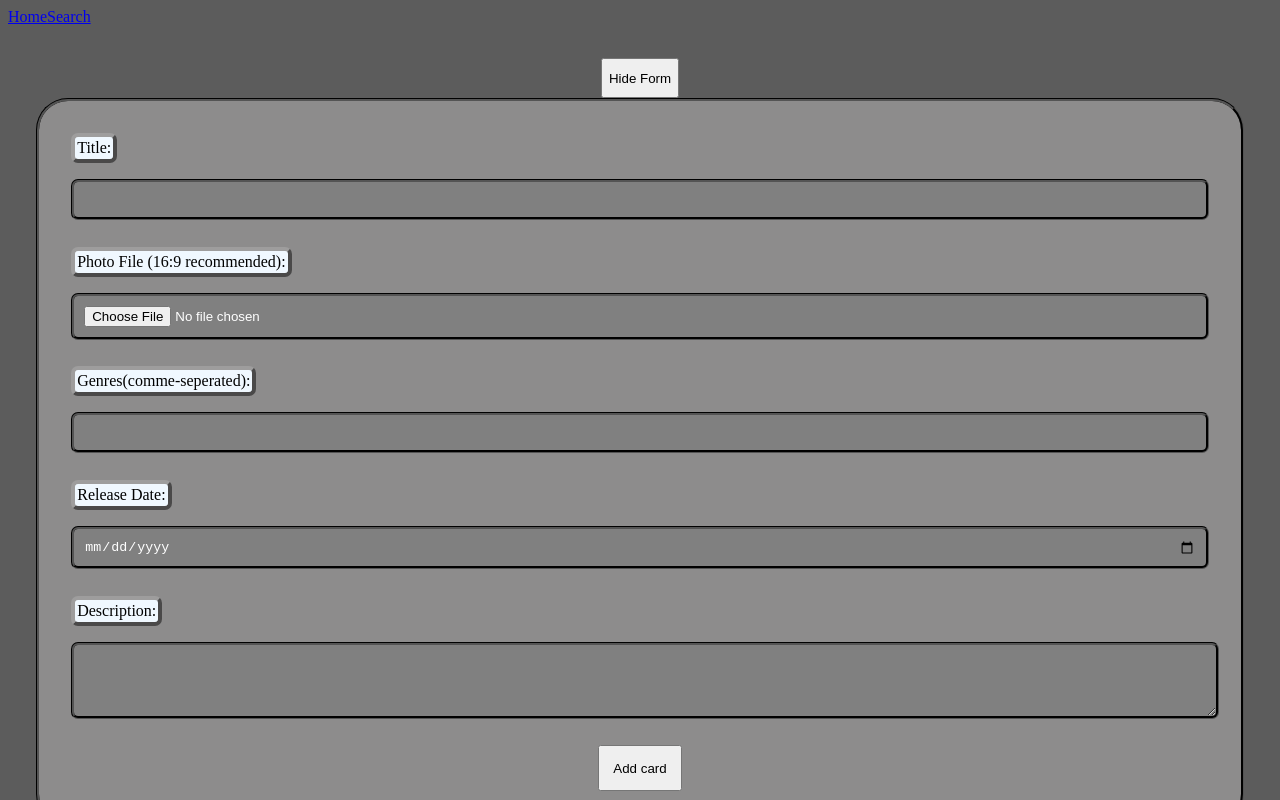
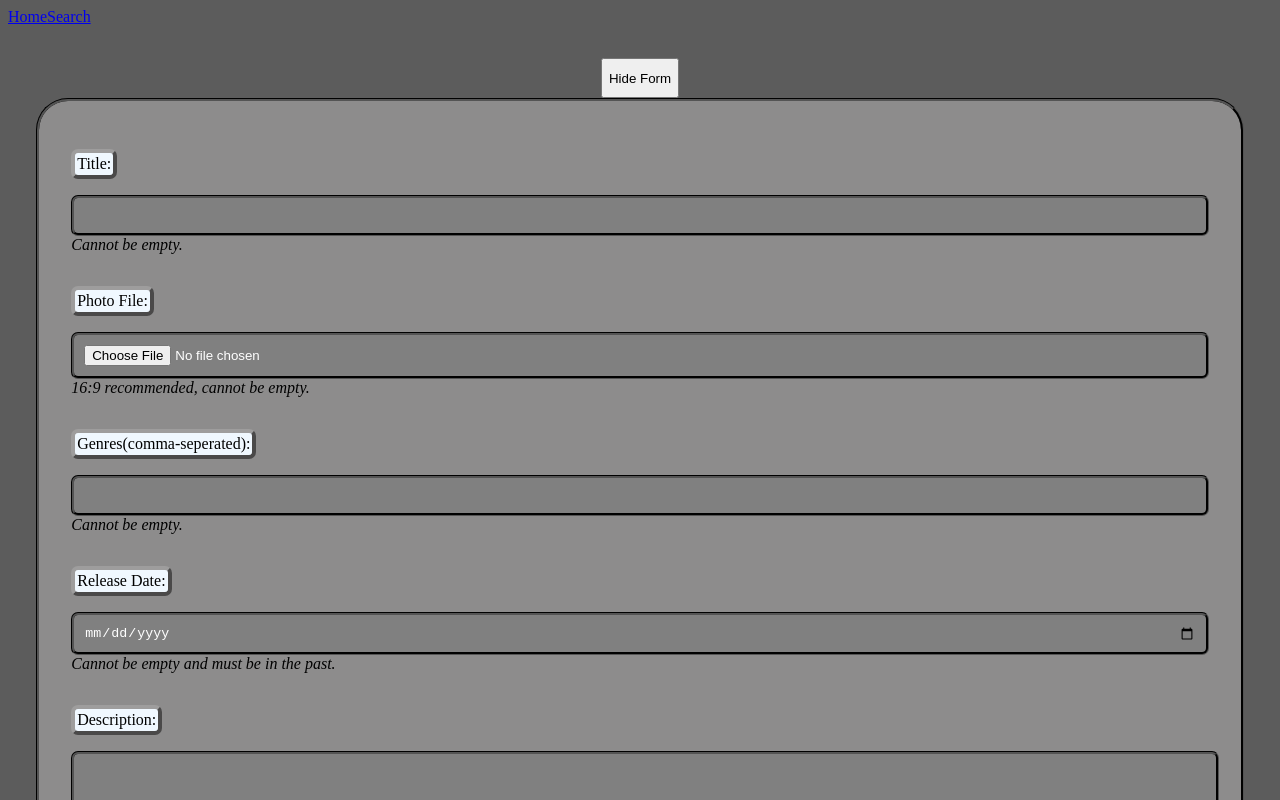
Before and after one commit to Mardixx/AngularApp, an Angular app: page / in a window 1280 px wide. Shown: the top 800 px of the page. Built offline with nearby package versions, Linux system fonts and the light colour scheme; no server answers.

Commit message:
Added some validation and styling

```diff
--- a/src/app/app.component.ts
+++ b/src/app/app.component.ts
@@ -3,7 +3,7 @@ import { RouterOutlet } from '@angular/router';
 import { HeaderComponent } from './shared/components/header/header.component';
 import { PostCardComponent } from './shared/components/post-card-component/post-card-component.component';
 import { GetCardComponent } from './shared/components/get-card/get-card.component';
-import { FormControl, FormsModule } from '@angular/forms';
+import { FormsModule } from '@angular/forms';
 
 @Component({
   selector: 'app-root',
--- a/src/app/shared/components/post-card-component/post-card-component.component.css
+++ b/src/app/shared/components/post-card-component/post-card-component.component.css
@@ -17,10 +17,17 @@ form {
   background-color: #8d8c8c;
 }
 
+form .helpBlock {
+  color: black;
+  font-style: italic;
+  font-size: 1rem;
+}
+
 form .inputField {
   display: flex;
   flex-direction: column;
   width: 100%;
+  margin: 1em 0 1em 0;
 }
 
 form .inputField label {
@@ -37,7 +44,6 @@ form .inputField input {
   background-color: grey;
   border: groove 3px black;
   padding: 10px;
-  margin-bottom: 2em;
   color: white;
 }
 
@@ -49,7 +55,6 @@ form .inputField textarea {
   background-color: grey;
   border: groove 3px black;
   background-color: grey;
-  margin-bottom: 2em;
   color: white;
 }
 
--- a/src/app/shared/components/post-card-component/post-card-component.component.html
+++ b/src/app/shared/components/post-card-component/post-card-component.component.html
@@ -2,23 +2,28 @@
 <form method="post" #cardInfo="ngForm" (ngSubmit)="postCard(cardInfo)" (input)="onInput($event)" [ngClass]="classChange ? 'visible' : 'hidden'">
     <div class="inputField">
         <label for="titleInput">Title: </label>
-        <input type="text" name="title" id="titleInput" ngModel>
+        <input type="text" name="title" id="titleInput" formGroupName="title" ngModel required>
+        <span class="helpBlock">Cannot be empty.</span>
     </div>
     <div class="inputField">
-        <label for="photoFileInput">Photo File (16:9 recommended): </label>
-        <input type="file" name="photoFile" id="photoFileInput" [ngModel]="imgURL">
+        <label for="photoFileInput">Photo File: </label>
+        <input type="file" name="photoFile" id="photoFileInput" [(ngModel)]="imgURL" required>
+        <span class="helpBlock">16:9 recommended, cannot be empty.</span>
     </div>
     <div class="inputField">
-        <label for="genresInput">Genres(comme-seperated): </label>
-        <input type="text" name="genres" id="genresInput" ngModel>
+        <label for="genresInput">Genres(comma-seperated): </label>
+        <input type="text" name="genres" id="genresInput" ngModel required>
+        <span class="helpBlock">Cannot be empty.</span>
     </div>
     <div class="inputField">
         <label for="releaseDateInput">Release Date: </label>
-        <input type="date" name="releaseDate" id="releaseDateInput" ngModel>
+        <input type="date" name="releaseDate" id="releaseDateInput" ngModel required>
+        <span class="helpBlock">Cannot be empty and must be in the past.</span>
     </div>
     <div class="inputField">
         <label for="descriptionInput">Description: </label>
-        <textarea name="description" id="descriptionInput" ngModel></textarea>
+        <textarea name="description" id="descriptionInput" minlength="15" minlength="2500" ngModel></textarea>
+        <span class="helpBlock">Must be at least 15 characters and not more than 2500 characters.</span>
     </div>
     <button type="submit">Add card</button>
 </form>
--- a/src/app/shared/components/post-card-component/post-card-component.component.min.css
+++ b/src/app/shared/components/post-card-component/post-card-component.component.min.css
@@ -1 +1 @@
-.hideButton{width:fit-content;height:3em}.hidden{display:none}form{display:flex;flex-direction:column;width:90%;border:groove 3px black;border-radius:32px;padding:2em;background-color:#8d8c8c}form .inputField{display:flex;flex-direction:column;width:100%}form .inputField label{width:fit-content;padding:2px;border-radius:7px;border:outset 4px #9e9d9d;background-color:aliceblue;margin-bottom:1em}form .inputField input{border-radius:7px;background-color:grey;border:groove 3px black;padding:10px;margin-bottom:2em;color:white}form .inputField textarea{max-width:100%;min-width:100%;height:5em;border-radius:7px;background-color:grey;border:groove 3px black;background-color:grey;margin-bottom:2em;color:white}form button{margin:auto;width:fit-content;padding:1em}
+.hideButton{width:fit-content;height:3em}.hidden{display:none}form{display:flex;flex-direction:column;width:90%;border:groove 3px black;border-radius:32px;padding:2em;background-color:#8d8c8c}form .helpBlock{color:black;font-style:italic;font-size:1rem}form .inputField{display:flex;flex-direction:column;width:100%;margin:1em 0 1em 0}form .inputField label{width:fit-content;padding:2px;border-radius:7px;border:outset 4px #9e9d9d;background-color:aliceblue;margin-bottom:1em}form .inputField input{border-radius:7px;background-color:grey;border:groove 3px black;padding:10px;color:white}form .inputField textarea{max-width:100%;min-width:100%;height:5em;border-radius:7px;background-color:grey;border:groove 3px black;background-color:grey;color:white}form button{margin:auto;width:fit-content;padding:1em}
--- a/src/app/shared/components/post-card-component/post-card-component.component.scss
+++ b/src/app/shared/components/post-card-component/post-card-component.component.scss
@@ -13,10 +13,16 @@ form {
     border-radius: 32px;
     padding: 2em;
     background-color: rgb(141, 140, 140);
+    .helpBlock {
+        color: black;
+        font-style: italic;
+        font-size: 1rem;
+    }
     .inputField {
         display: flex;
         flex-direction: column;
         width: 100%;
+        margin: 1em 0 1em 0;
         label {
             width: fit-content;
             padding: 2px;
@@ -30,7 +36,6 @@ form {
             background-color: grey;
             border: groove 3px black;
             padding: 10px;
-            margin-bottom: 2em;
             color: white;
         }
         textarea {
@@ -41,7 +46,6 @@ form {
             background-color: grey;
             border: groove 3px black;
             background-color: grey;
-            margin-bottom: 2em;
             color: white;
         }
     }
--- a/src/app/shared/components/post-card-component/post-card-component.component.ts
+++ b/src/app/shared/components/post-card-component/post-card-component.component.ts
@@ -1,18 +1,24 @@
-import { Component, Input } from '@angular/core';
+import { Component } from '@angular/core';
 import { RESTAPIService } from '../../services/RESTAPIService/restapiservice.service';
-import {  FormsModule, NgForm, NgModel } from '@angular/forms';
-import { NgClass } from '@angular/common';
+import { FormControl, FormGroup, FormsModule, NgForm } from '@angular/forms';
+import { CommonModule, NgClass } from '@angular/common';
 import { ImgbbService } from '../../services/imgbb/imgbb.service';
-import { delay } from 'rxjs';
 
 @Component({
   selector: 'app-post-card',
-  standalone: true,
-  imports: [FormsModule, NgClass],
+  imports: [FormsModule, NgClass, CommonModule],
   templateUrl: './post-card-component.component.html',
-  styleUrl: './post-card-component.component.scss'
+  styleUrl: './post-card-component.component.scss',
+  standalone: true
 })
 export class PostCardComponent {
+  cardForm = new FormGroup({
+    'title': new FormControl(''),
+    photoFile: new FormControl(''),
+    genres: new FormControl(''),
+    releaseDate: new FormControl(''),
+    description: new FormControl(''),
+  });
   imgURL: string = '';
   status: any = '';
   classChange: boolean = true;
```
